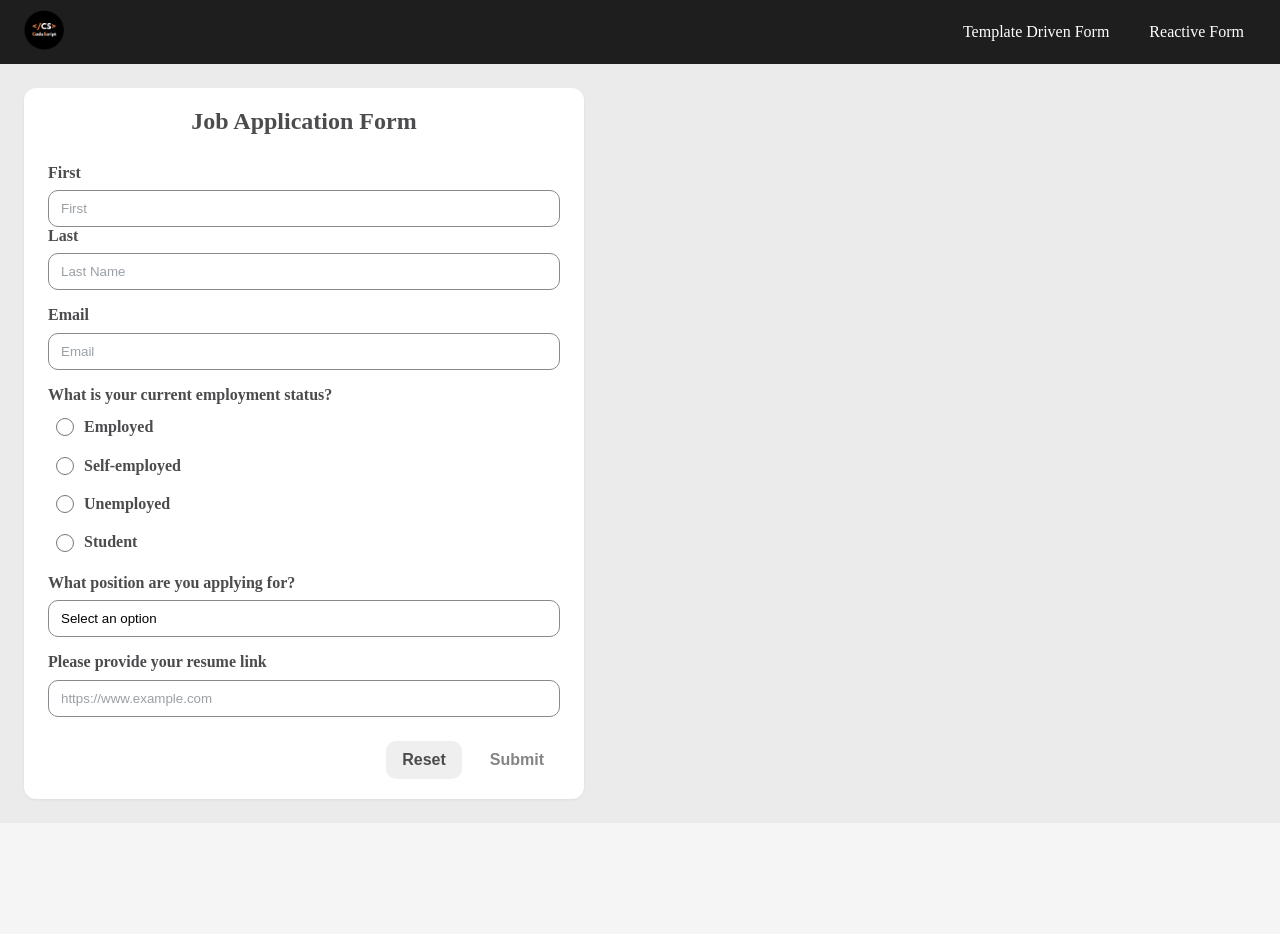
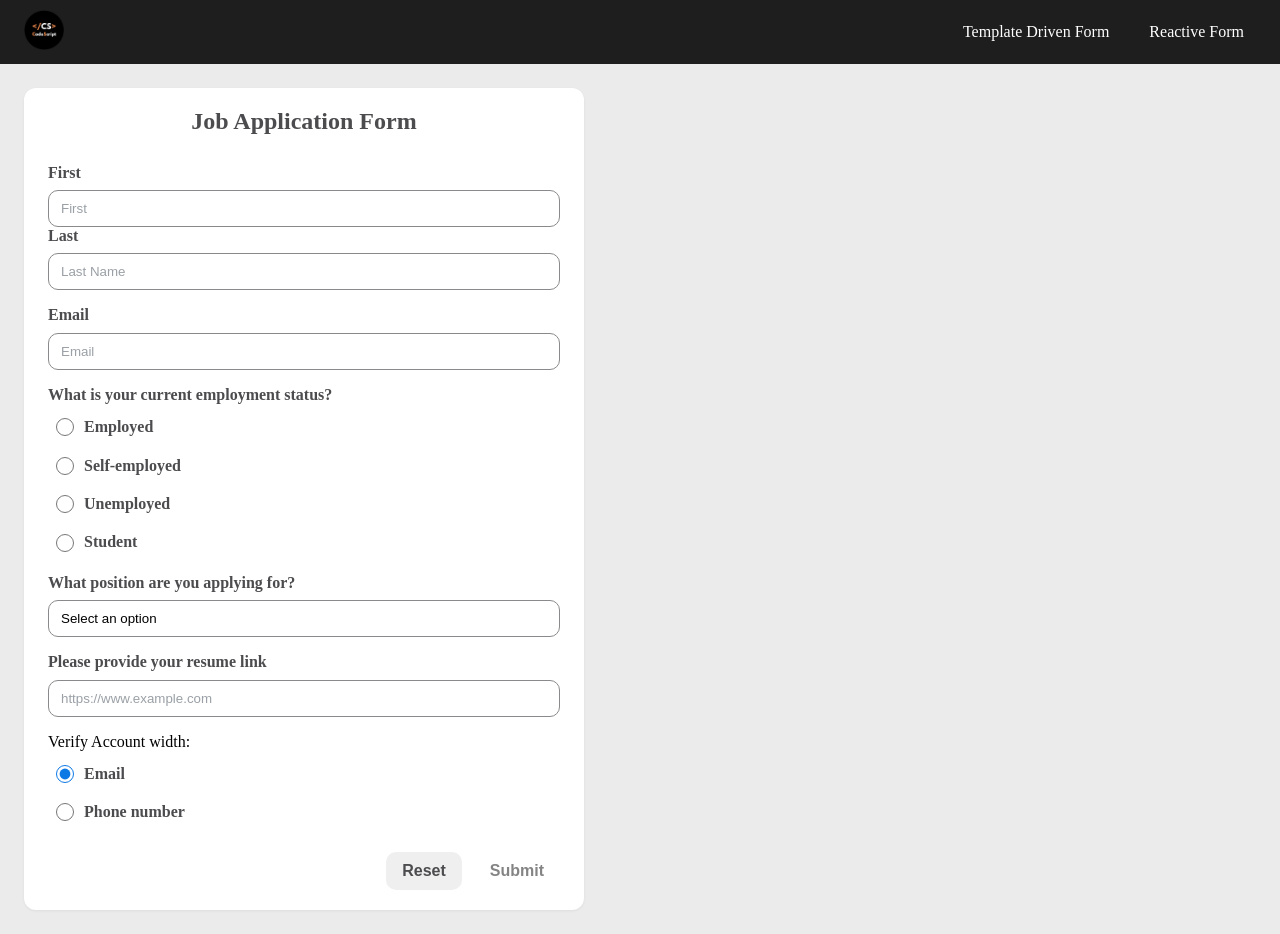
Before and after one commit to Ferangular/forms, an Angular app: page /template-driven-forms in a window 1280 px wide. Before the commit the page ends 823 px from the top, so only its background shows below. Built offline with nearby package versions, Linux system fonts and the light colour scheme.

Commit message:
feat:  formulario template

```diff
--- a/src/app/views/template-form/interfaces/applicant-form.ts
+++ b/src/app/views/template-form/interfaces/applicant-form.ts
@@ -6,5 +6,8 @@ export interface ApplicantForm {
   email: string;
   employmentStatus: string;
   positionSelected: string;
-  resumeLink: string
+  resumeLink: string;
+  phoneNumber: string;
 }
+
+export type VerifyAccount = 'email' | 'phone number';
--- a/src/app/views/template-form/template-form.html
+++ b/src/app/views/template-form/template-form.html
@@ -173,6 +173,64 @@
     }
   </div>
 
+  <div class="radio-group">
+    Verify Account width:
+    <div class="form-radio-control">
+      <input
+        type="radio"
+        name="verify-account"
+        id="verify-email"
+        [(ngModel)]="verifyAccountWith"
+        (ngModelChange)="handlePhoneNumber()"
+        [ngModelOptions]="{standalone: true }"
+        value="email"
+      >
+      <label for="verify-email">Email</label>
+    </div>
+    <div class="form-radio-control">
+      <input
+        type="radio"
+        name="verify-account"
+        [(ngModel)]="verifyAccountWith"
+        (ngModelChange)="handlePhoneNumber()"
+        [ngModelOptions]="{standalone: true }"
+        id="verify-phone-number"
+        value="phone number"
+      >
+      <label for="verify-phone-number">Phone number</label>
+    </div>
+  </div>
+
+  <!-- phone number -->
+  @if(verifyAccountWith === 'phone number'){
+    <div class="form-control">
+      <label for="phone-number">Phone number</label>
+      <input
+        type="text"
+        id="phone-number"
+        name="phone-number"
+        placeholder="phone-number"
+        [(ngModel)]="applicantForm.phoneNumber"
+        minlength="4"
+        pattern="\d"
+        #phoneNumber="ngModel"
+
+      />
+      <!--    (keypress)="handleKeypress($event)"  -->
+      @if (phoneNumber.touched && phoneNumber.invalid) {
+        <small>
+          @if (phoneNumber.errors?.['required']) { this field is required. }
+          @if (phoneNumber.errors?.['pattern']) { this field only accepts numbers). }
+          @if (phoneNumber.hasError('minlength')) {
+            @let minlength = phoneNumber.getError('minlength');
+            The required length for this field is  <strong>{{ minlength }}</strong>
+          }
+        </small>
+      }
+    </div>
+  }
+
+
 
   <div class="form-action">
     <button type="button" class="btn btn-primary" (click)="onReset(form)">Reset</button>
--- a/src/app/views/template-form/template-form.ts
+++ b/src/app/views/template-form/template-form.ts
@@ -1,7 +1,7 @@
 import { Component } from '@angular/core';
 import {FormsModule, NgForm} from '@angular/forms';
 
-import {ApplicantForm} from './interfaces/applicant-form';
+import {ApplicantForm, VerifyAccount} from './interfaces/applicant-form';
 import {BannedWordDirective} from './directives/banned-word.directive';
 // import {TemplateFormDirective} from '../../directives/template-form.directive';
 
@@ -13,6 +13,8 @@ import {BannedWordDirective} from './directives/banned-word.directive';
 })
 export class TemplateForm {
 
+  verifyAccountWith: VerifyAccount = 'email';
+
   positions = ['Angular Developer', 'PHP Developer', 'Java Developer', 'Python'];
 
   applicantForm: ApplicantForm ={
@@ -23,7 +25,8 @@ export class TemplateForm {
     email: '',
     employmentStatus: '',
     positionSelected: '',
-    resumeLink: ''
+    resumeLink: '',
+    phoneNumber: ''
   }
 
   handleSubmit(form: NgForm){
@@ -39,7 +42,18 @@ name:{
       email: '',
       employmentStatus: '',
       positionSelected: '',
-      resumeLink: ''
+      resumeLink: '',
+      phoneNumber: ''
     });
   }
+
+  handleKeypress(event: KeyboardEvent) {
+    if(RegExp(/^\d$/).exec(event.key)){
+      event.preventDefault();
+    }
+  }
+
+  handlePhoneNumber() {
+    this.applicantForm.phoneNumber= '';
+  }
 }
```
